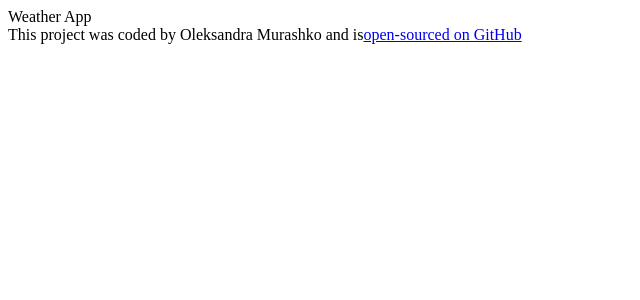
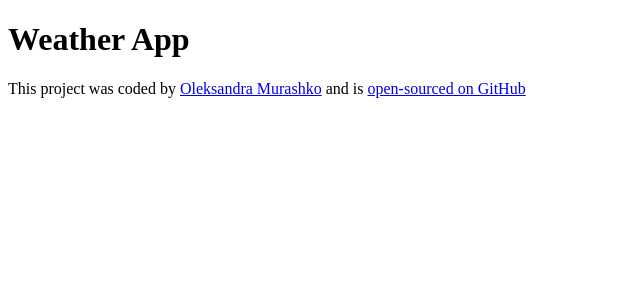
Before and after one commit to Aleksandra2503/weather-r-5, a React (Create React App) app: page / in a window 1280 px wide. Shown: the top 300 px of the page, without its empty margins (0-640 px from the left). Built offline with nearby package versions, Linux system fonts and the light colour scheme.

Commit message:
Added the GitHub repo URL

```diff
--- a/src/App.js
+++ b/src/App.js
@@ -4,9 +4,9 @@
 export default function App() {
   return (
     <div className="App">
-      Weather App
+      <h1>Weather App</h1>
       <footer>
-        This project was coded by Oleksandra Murashko and is
+        This project was coded by {""}<a href="https://www.linkedin.com/in/oleksandra-murashko-1b14a4254/" target="_blank">Oleksandra Murashko</a> {""} and is{" "}
       <a href="https://github.com/Aleksandra2503/weather-r-5"
       target="_blank">
         open-sourced on GitHub
```
